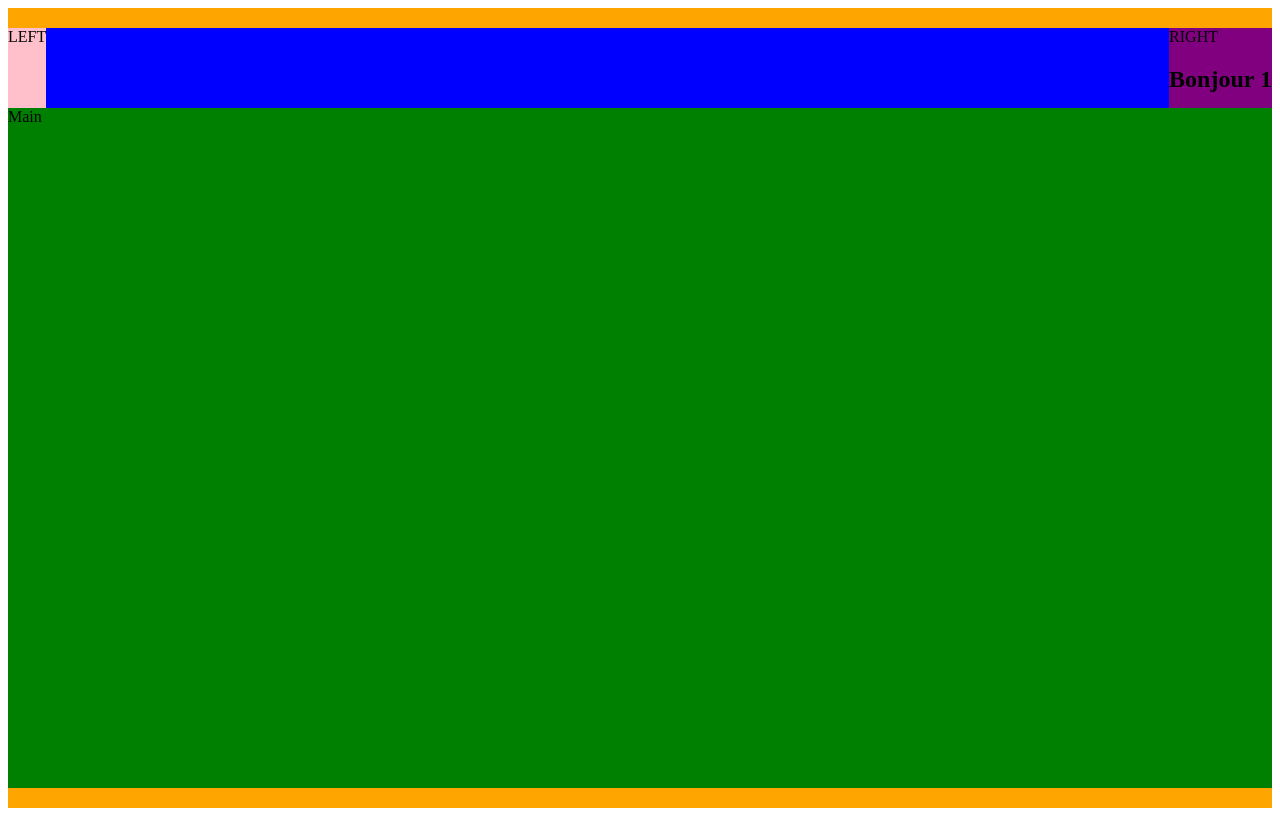
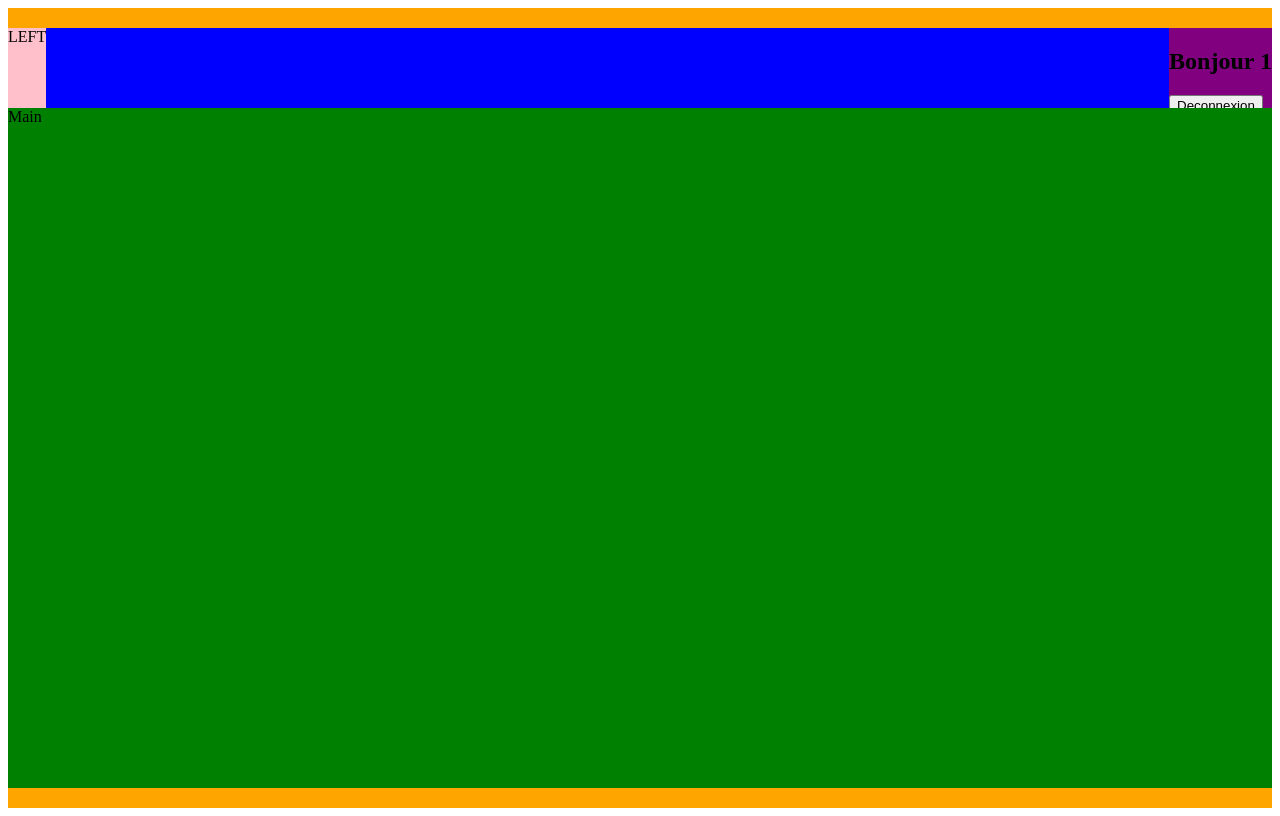
Before and after one commit to YohannMaiVan/React-crazee-burger, a React (Vite) app: page /order/1 in a window 1280 px wide. Built offline with nearby package versions, Linux system fonts and the light colour scheme.

Commit message:
♻️ F04: ORDER > Navbar > Create NavbarRightSide

```diff
--- a/src/components/pages/order/Navbar.jsx
+++ b/src/components/pages/order/Navbar.jsx
@@ -1,17 +1,11 @@
-import { Link } from "react-router-dom";
 import styled from "styled-components";
+import NavbarRightSide from "./NavbarRightSide";
 
 export default function Navbar({ username }) {
   return (
     <NavbarStyled>
       <div className="left-side">LEFT</div>
-      <div className="right-side">
-        RIGHT
-        <h1>Bonjour {username}</h1>
-        <Link to="/">
-          <button>Deconnexion</button>
-        </Link>
-      </div>
+      <NavbarRightSide username={username} />
     </NavbarStyled>
   );
 }
@@ -24,7 +18,4 @@
   .left-side {
     background: pink;
   }
-  .right-side {
-    background: purple;
-  }
 `;
--- /dev/null
+++ b/src/components/pages/order/NavbarRightSide.jsx
@@ -0,0 +1,17 @@
+import { Link } from "react-router-dom";
+import styled from "styled-components";
+
+export default function NavbarRightSide({ username }) {
+  return (
+    <NavbarRightSideStyled>
+      <h1>Bonjour {username}</h1>
+      <Link to="/">
+        <button>Deconnexion</button>
+      </Link>
+    </NavbarRightSideStyled>
+  );
+}
+
+const NavbarRightSideStyled = styled.div`
+  background: purple;
+`;
```
